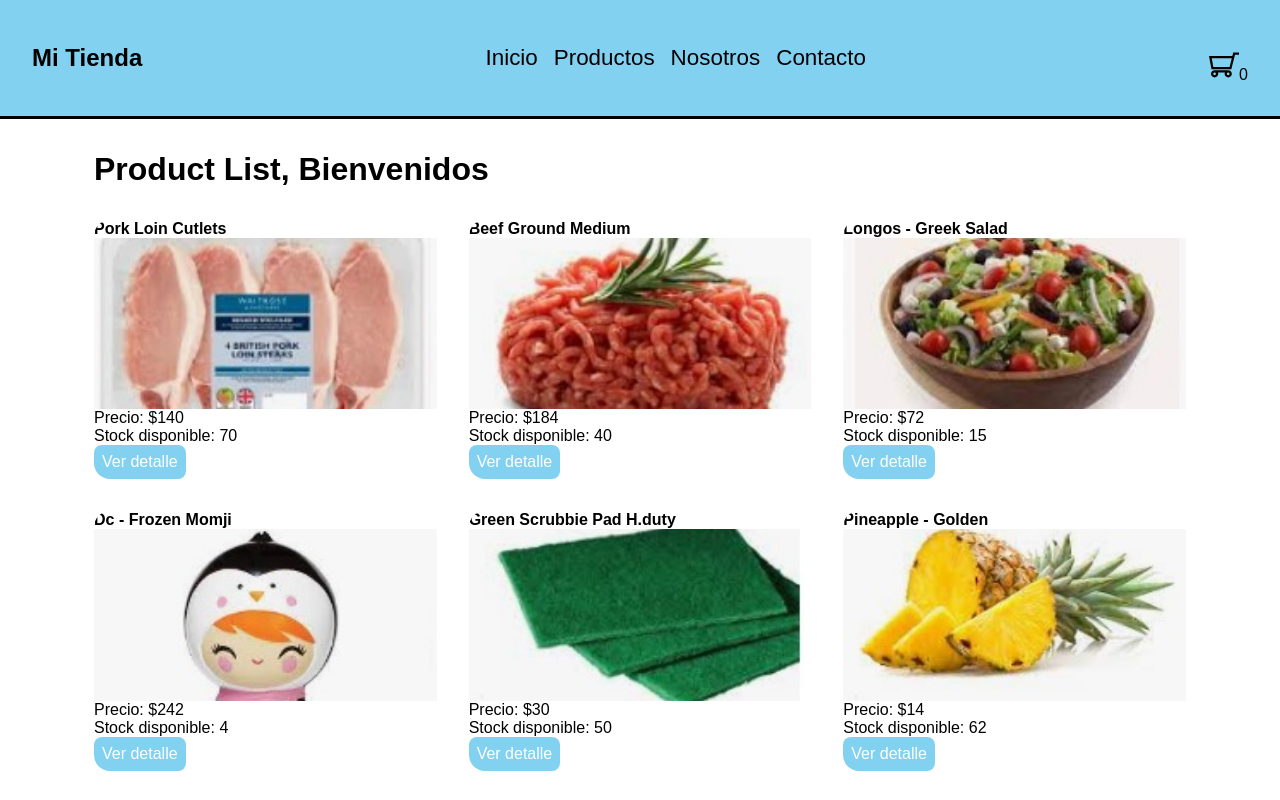
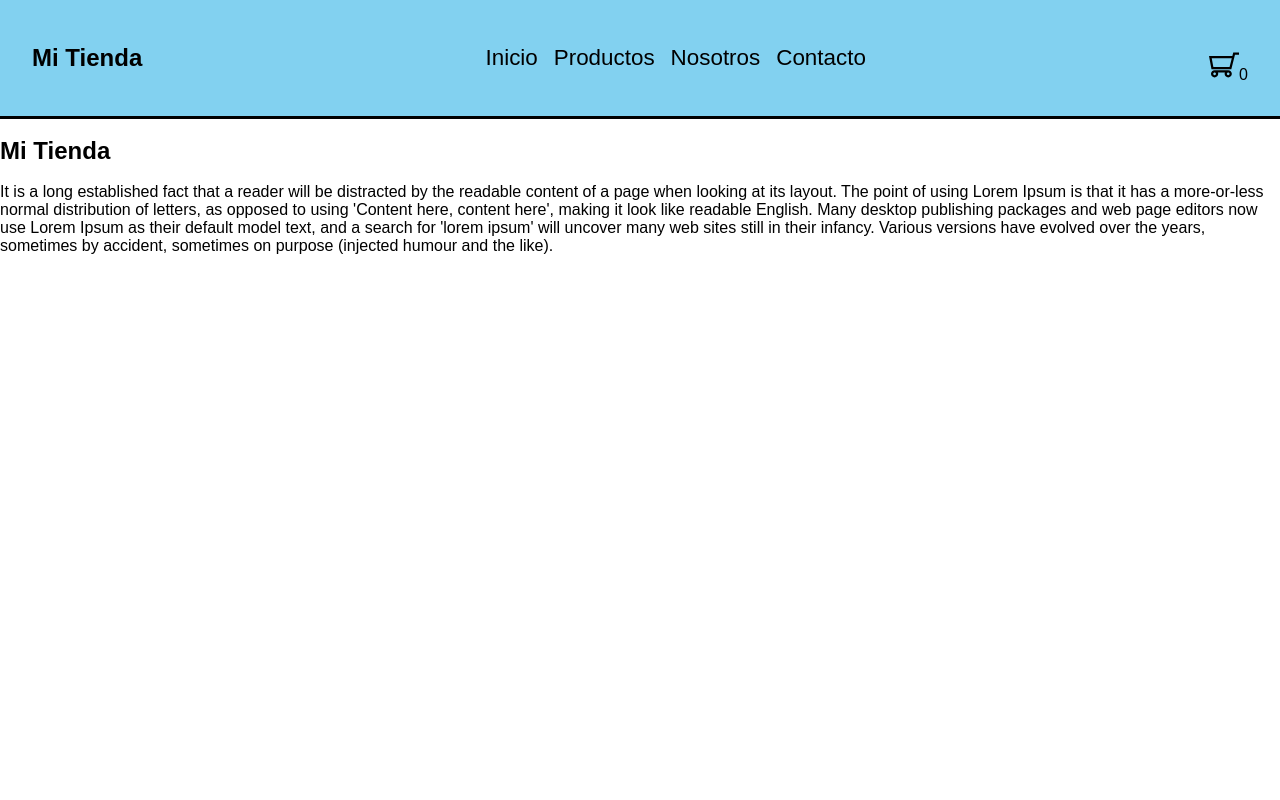
Before and after one commit to gustavomol/ecommerce, a React (Create React App) app: page /nosotros in a window 1280 px wide. Shown: the top 800 px of the page. Built offline with nearby package versions, Linux system fonts and the light colour scheme.

Commit message:
react-router-dom was instaled so package.json updated, App uses routes now, NavBar uses Link, new Nosotros component

```diff
--- a/package.json
+++ b/package.json
@@ -12,6 +12,7 @@
     "@testing-library/user-event": "^13.5.0",
     "react": "^18.2.0",
     "react-dom": "^18.2.0",
+    "react-router-dom": "^6.15.0",
     "react-scripts": "5.0.1",
     "web-vitals": "^2.1.4"
   },
--- a/src/App.js
+++ b/src/App.js
@@ -1,15 +1,28 @@
-import './main.css';
 import NavBar from './components/NavBar/NavBar';
 import ItemListContainer from './components/ItemListContainer/ItemListContainer';
 import ItemCount from './components/ItemCount/ItemCount';
+import Nosotros from './components/Nosotros/Nosotros';
+import './main.css';
+import { BrowserRouter, Route, Routes } from 'react-router-dom';
+
 
 function App() {
   return (
-    <div className="App">
-      <NavBar />
-      <ItemListContainer greeting={'Bienvenidos'}/>
-      <ItemCount initial={1} stock={5} onAdd={(qty) => console.log('Agregando: ', qty)} />
-    </div>
+
+      <BrowserRouter>
+
+        <NavBar />
+
+        <Routes>
+          <Route path="/" element={<ItemListContainer greeting={'Bienvenidos'}/>} />
+          <Route path="cart" element={<ItemCount initial={1} stock={5} onAdd={(qty) => console.log('Agregando: ', qty)} />} />
+          <Route path="nosotros" element={<Nosotros />} />
+        </Routes>
+
+      </BrowserRouter>
+
+      // <ItemCount initial={1} stock={5} onAdd={(qty) => console.log('Agregando: ', qty)} />
+
   );
 }
 
--- a/src/components/NavBar/NavBar.js
+++ b/src/components/NavBar/NavBar.js
@@ -1,17 +1,18 @@
 import CarWidget from '../CartWidget/CartWidget'
+import { Link } from 'react-router-dom'
 
 
 const NavBar = () => {
     return(
         <nav className='navbar'>
-            <a href="#" className='logo'><h2>Mi Tienda</h2></a>
+            <Link to="#" className='logo'><h2>Mi Tienda</h2></Link>
 
             <div>
                 <ul className='menu'>
-                    <li><a className='menu-link' href='#Inicio'>Inicio</a></li>
-                    <li><a className='menu-link' href='#Inicio'>Productos</a></li>
-                    <li><a className='menu-link' href='#Inicio'>Nosotros</a></li>
-                    <li><a className='menu-link' href='#Inicio'>Contacto</a></li>
+                    <li><Link className='menu-link' to='/'>Inicio</Link></li>
+                    <li><Link className='menu-link' to='/'>Productos</Link></li>
+                    <li><Link className='menu-link' to='/nosotros'>Nosotros</Link></li>
+                    <li><Link className='menu-link' to='/contacto'>Contacto</Link></li>
                 </ul>
             </div>
             <CarWidget />
--- /dev/null
+++ b/src/components/Nosotros/Nosotros.jsx
@@ -0,0 +1,25 @@
+import React from 'react'
+
+const Nosotros = () => {
+  return (
+    <div>
+        <br/>
+        <h2>Mi Tienda</h2>
+        <br/>
+        <p>
+         It is a long established fact that a reader will be distracted
+          by the readable content of a page when looking at its layout.
+          The point of using Lorem Ipsum is that it has a more-or-less
+          normal distribution of letters, as opposed to using 'Content here,
+          content here', making it look like readable English. Many desktop
+          publishing packages and web page editors now use Lorem Ipsum as
+          their default model text, and a search for 'lorem ipsum' will
+          uncover many web sites still in their infancy. Various versions
+          have evolved over the years, sometimes by accident, sometimes
+         on purpose (injected humour and the like).
+        </p>
+    </div>
+  )
+}
+
+export default Nosotros
```
Also changed, not shown: 1 other file (tests, documents, lock files or other folders).
